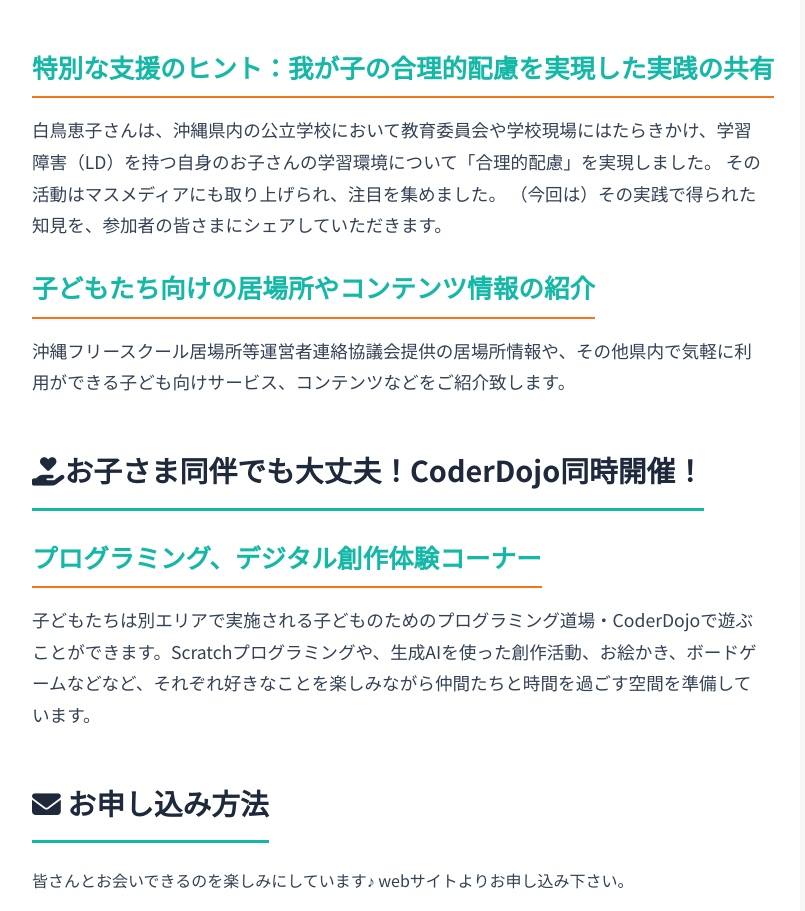
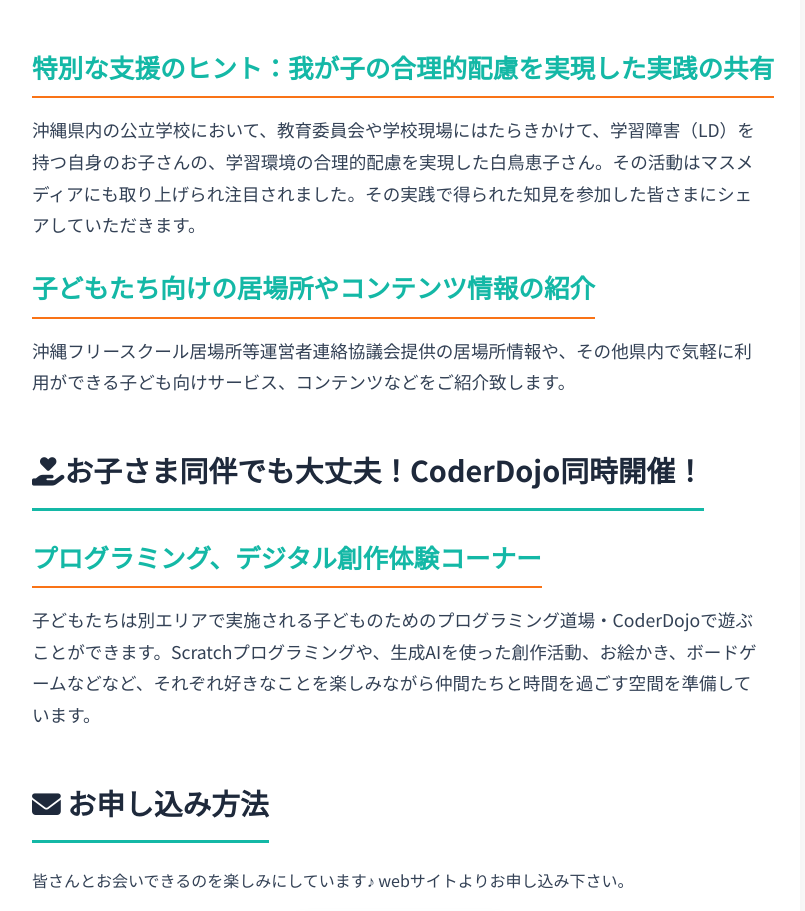
Before and after one commit to CoderDojo-Urasoe/starcrafters, a plain HTML site: page news/event-20251116.html in a window 1280 px wide. Shown: the part 1452-2363 px from the top of the page, without its empty margins (240-1045 px from the left). Drawn offline with Linux system fonts and the light colour scheme.

Commit message:
白鳥さん事例文章の修正と画像差し替え

```diff
--- a/news/event-20251116.html
+++ b/news/event-20251116.html
@@ -104,7 +104,9 @@
                     <div class="event-highlight">
                         <div class="event-highlight-text">
                             <h4>特別な支援のヒント：我が子の合理的配慮を実現した実践の共有</h4>
-                            <p>白鳥恵子さんは、沖縄県内の公立学校において教育委員会や学校現場にはたらきかけ、学習障害（LD）を持つ自身のお子さんの学習環境について「合理的配慮」を実現しました。 その活動はマスメディアにも取り上げられ、注目を集めました。 （今回は）その実践で得られた知見を、参加者の皆さまにシェアしていただきます。</p>
+                            <p>
+                                沖縄県内の公立学校において、教育委員会や学校現場にはたらきかけて、学習障害（LD）を持つ自身のお子さんの、学習環境の合理的配慮を実現した白鳥恵子さん。その活動はマスメディアにも取り上げられ注目されました。その実践で得られた知見を参加した皆さまにシェアしていただきます。
+                            </p>
                         </div>
                         <div class="event-highlight-text">
                             <h4>子どもたち向けの居場所やコンテンツ情報の紹介</h4>
```
Also changed, not shown: img/news/20251116/20251116-01.jpg, img/news/20251116/20251116-02.jpg.
